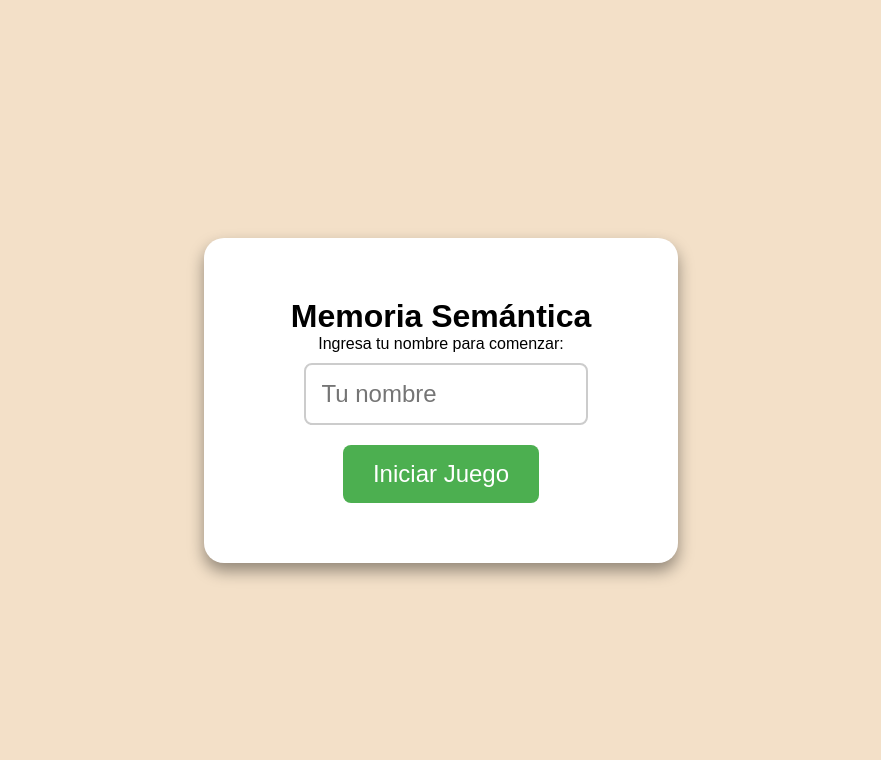
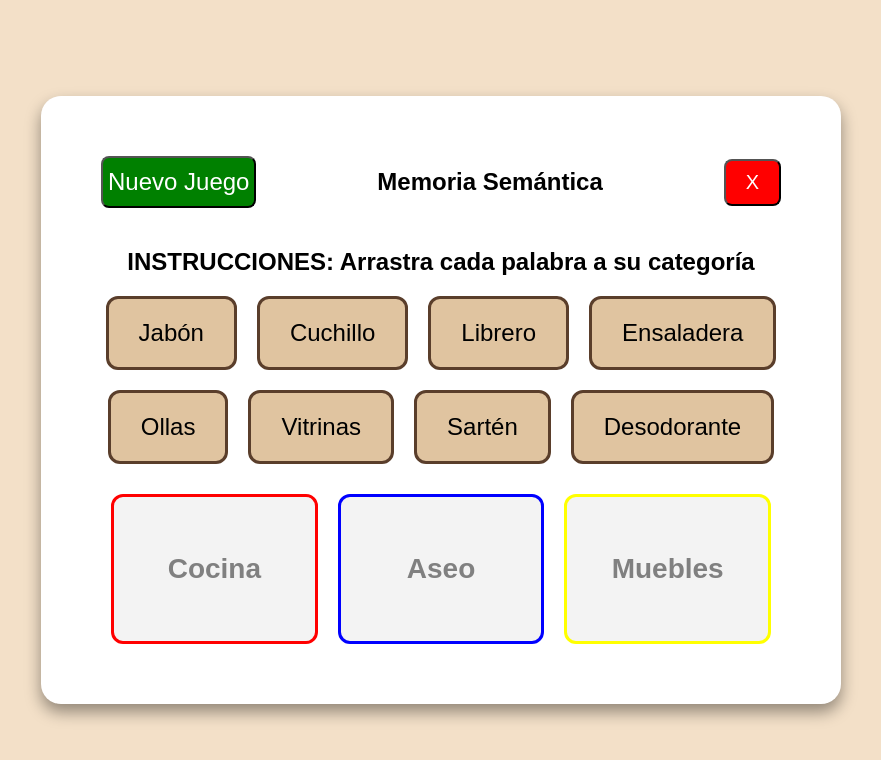
Before and after one commit to cjcarlosjulio7/Juego-de-Memoria-Semantica, a Flask app: template Código/templates/index.html in a window 1280 px wide. Shown: the top 760 px of the page, without its empty margins (199-1080 px from the left). Run offline with Flask 3, Linux system fonts and the light colour scheme; the template is opened without the code that fills it, so the values that code supplies are empty.

Commit message:
feat: eliminación de la pantalla inicial
Se elimino la pantalla inicial según las especificaciones del stakeholder

```diff
--- a/Código/static/script.js
+++ b/Código/static/script.js
@@ -1,38 +1,19 @@
 // script.js
-const pantallaInicio = document.getElementById("pantalla-inicio");
 const pantallaJuego = document.getElementById("pantalla-juego");
 const pantallaFinal = document.getElementById("pantalla-final");
-const pantallaResultados = document.getElementById("pantalla-resultados");
 
 // Función para mostrar una pantalla específica
 function mostrarPantalla(pantalla) {
-    pantallaInicio.style.display = "none";
     pantallaJuego.style.display = "none";
     pantallaFinal.style.display = "none";
-    pantallaResultados.style.display = "none";
     pantalla.style.display = "flex";
 }
 
 document.addEventListener("DOMContentLoaded", () => {
 
-    const botonIniciar = document.getElementById("boton-iniciar");
     const botonNuevoJuego = document.getElementById("boton-nuevo-juego");
     const botonSalir = document.getElementById("boton-salir");
     const botonReiniciar = document.getElementById("boton-reiniciar");
-
-    const inputNombreUsuario = document.getElementById("nombre-usuario");
-    const nombreJugador = document.getElementById("nombre-jugador");
-
-    // Iniciar juego
-    botonIniciar.addEventListener("click", () => {
-        const nombreUsuario = inputNombreUsuario.value.trim();
-        if (nombreUsuario) {
-            nombreJugador.textContent = nombreUsuario;
-            mostrarPantalla(pantallaJuego);
-        } else {
-            mostrarNotificacion("EL NOMBRE ESTÁ VACÍO", false);
-        }
-    });
 
     // Botón de Nuevo Juego
     botonNuevoJuego.addEventListener("click", () => {
@@ -53,7 +34,7 @@ document.addEventListener("DOMContentLoaded", () => {
     });
 
     // Mostrar pantalla de inicio al cargar
-    mostrarPantalla(pantallaInicio);
+    mostrarPantalla(pantallaJuego);
 });
 
 // Seleccionar todas las palabras, las categorías y el contenedor de notificación
--- a/Código/static/styles.css
+++ b/Código/static/styles.css
@@ -25,11 +25,7 @@ body {
     max-width: 800px;
 }
 
-#pantalla-inicio {
-    display: flex;
-    flex-direction: column;
-    align-items: center;
-}
+
 
 #pantalla-juego {
     min-height: 600px;
@@ -40,40 +36,10 @@ body {
     justify-content: center;
 }
 
-#pantalla-resultados {
-    display: flex;
-    flex-direction: column;
-    align-items: center;
-}
-
 #pantalla-final {
     display: flex;
     flex-direction: column;
     align-items: center;
-}
-
-/* Pantalla de Inicio */
-#nombre-usuario {
-    margin: 10px 0px 20px 10px;
-    padding: 15px;
-    width: 80%;
-    font-size: 1.5rem;
-    border: 2px solid #ccc;
-    border-radius: 8px;
-}
-
-#boton-iniciar {
-    padding: 15px 30px;
-    font-size: 1.5rem;
-    background-color: #4CAF50;
-    color: white;
-    border: none;
-    border-radius: 8px;
-    cursor: pointer;
-}
-
-#boton-iniciar:hover {
-    background-color: #45a049;
 }
 
 /* Pantalla del Juego */
@@ -209,18 +175,6 @@ header {
     background-color: #45a049;
 }
 
-/* Pantalla de Resultados */
-#boton-reiniciar {
-    margin-top: 20px;
-    padding: 15px 30px;
-    font-size: 1.5rem;
-    background-color: #4CAF50;
-    color: white;
-    border: none;
-    border-radius: 8px;
-    cursor: pointer;
-}
-
 #boton-reiniciar:hover {
     background-color: #45a049;
 }
--- a/Código/templates/index.html
+++ b/Código/templates/index.html
@@ -9,16 +9,9 @@
 </head>
 
 <body>
-    <!-- Pantalla de Inicio -->
-    <div id="pantalla-inicio" class="pantalla">
-        <h1>Memoria Semántica</h1>
-        <p>Ingresa tu nombre para comenzar:</p>
-        <input type="text" id="nombre-usuario" placeholder="Tu nombre">
-        <button id="boton-iniciar">Iniciar Juego</button>
-    </div>
 
     <!-- Pantalla del Juego -->
-    <div id="pantalla-juego" class="pantalla" style="display: none;">
+    <div id="pantalla-juego" class="pantalla">
         <header>
             <button id="boton-nuevo-juego">Nuevo Juego</button>
             <h2>Memoria Semántica</h2>
@@ -46,17 +39,8 @@
 
     <!-- Pantalla Final Usuario -->
     <div id="pantalla-final" class="pantalla" style="display: none;">
-        <h1>Bien Hecho <span id="nombre-jugador"></span></h1>
+        <h1>Bien Hecho</h1>
         <p>Juego Completado 8/8</p>
-        <button id="boton-reiniciar">Jugar de Nuevo</button>
-    </div>
-
-    <!-- Pantalla de Resultados (Futura Implementación) -->
-    <div id="pantalla-resultados" class="pantalla" style="display: none;">
-        <h2>Resultados</h2>
-        <p>Nombre del jugador: <span id="nombre-jugador"></span></p>
-        <p>Tiempo: <span id="tiempo-juego"></span></p>
-        <p>Errores: <span id="contador-errores"></span></p>
         <button id="boton-reiniciar">Jugar de Nuevo</button>
     </div>
 
```
